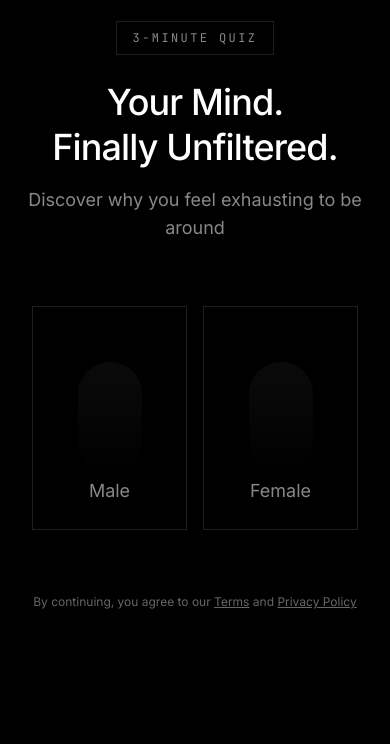
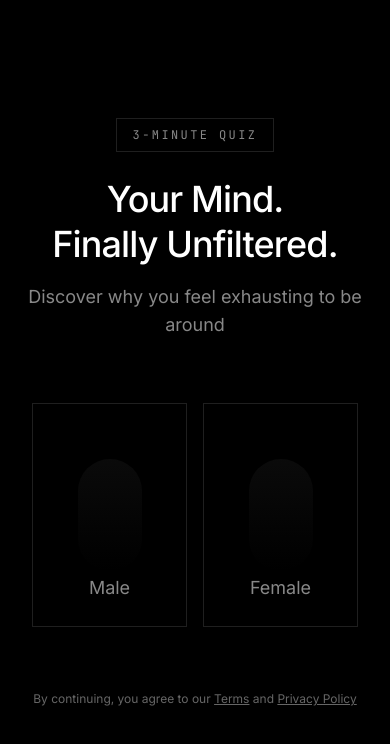
Before and after one commit to o-yermolenko/prism-web-funnel, a Next.js app: page / in a window 390 px wide. Shown: the top 744 px of the page. Built offline with nearby package versions, Linux system fonts and the light colour scheme.

Commit message:
Update FunnelLayout component

```diff
--- a/src/components/FunnelLayout.tsx
+++ b/src/components/FunnelLayout.tsx
@@ -60,9 +60,9 @@ export default function FunnelLayout({
         </div>
       )}
 
-      {/* Main content */}
-      <main className="flex-1 flex flex-col items-center sm:justify-center px-4 sm:px-6 pt-6 sm:pt-8 pb-8 sm:pb-12">
-        <div className="w-full flex-1 flex flex-col items-center sm:justify-center">
+      {/* Main content - centered with offset for back button on mobile */}
+      <main className="flex-1 flex flex-col items-center justify-center px-4 sm:px-6 pt-16 sm:pt-8 pb-8 sm:pb-12">
+        <div className="w-full flex flex-col items-center justify-center -mt-12 sm:-mt-8">
           {children}
         </div>
       </main>
```
